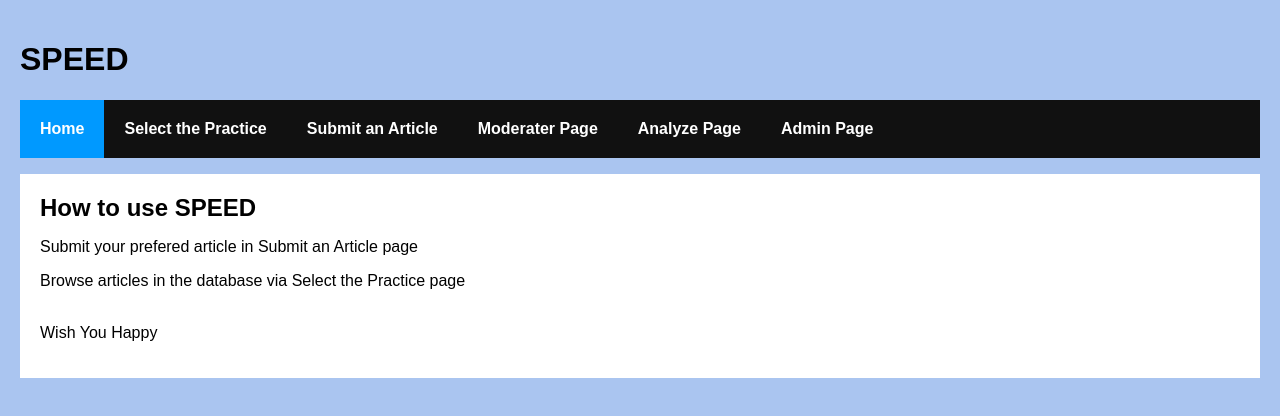
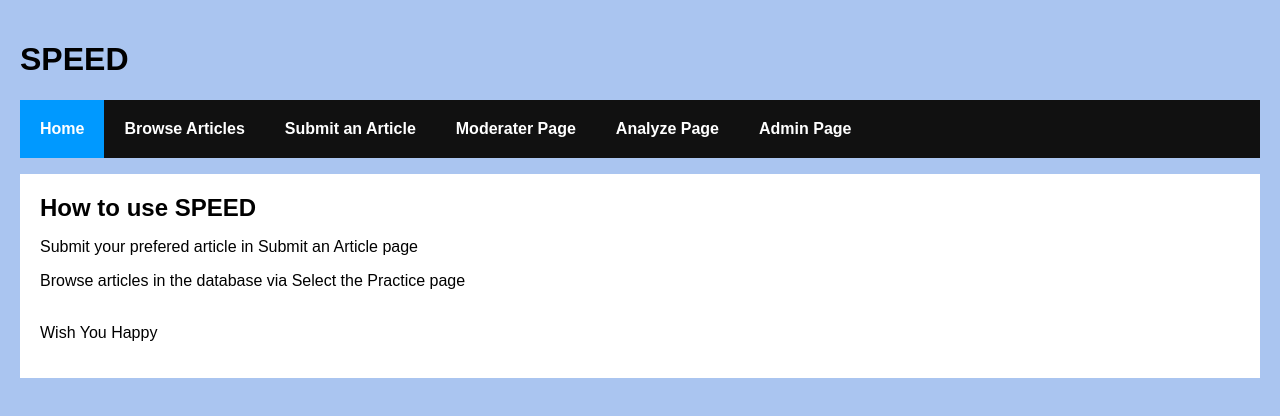
Before and after one commit to Haiji-xf/2022S1CISEGROUP8, a React (Create React App) app in the folder frontend/: page / in a window 1280 px wide. Shown: the top 416 px of the page. Built offline with nearby package versions, Linux system fonts and the light colour scheme.

Commit message:
change name

```diff
--- a/frontend/src/App.js
+++ b/frontend/src/App.js
@@ -18,7 +18,7 @@ const App = () => {
         <h1>SPEED</h1>
         <ul className="header">
           <li><NavLink end to="/">Home</NavLink></li>
-          <li><NavLink to="/SEPracticePage">Select the Practice</NavLink></li>
+          <li><NavLink to="/SEPracticePage">Browse Articles</NavLink></li>
           <li><NavLink to="/SubmitArticle">Submit an Article</NavLink></li>
           <li><NavLink to="/Moderator">Moderater Page</NavLink></li>
           <li><NavLink to="/Analyze">Analyze Page</NavLink></li>
```
